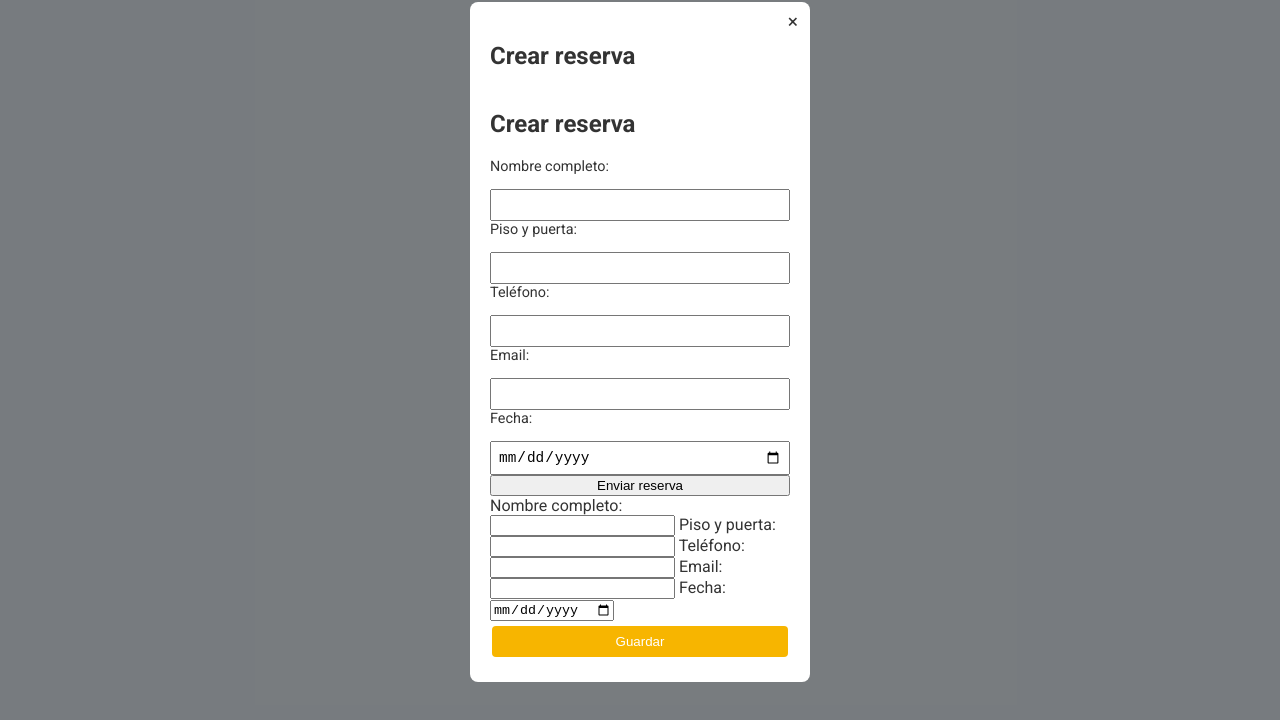
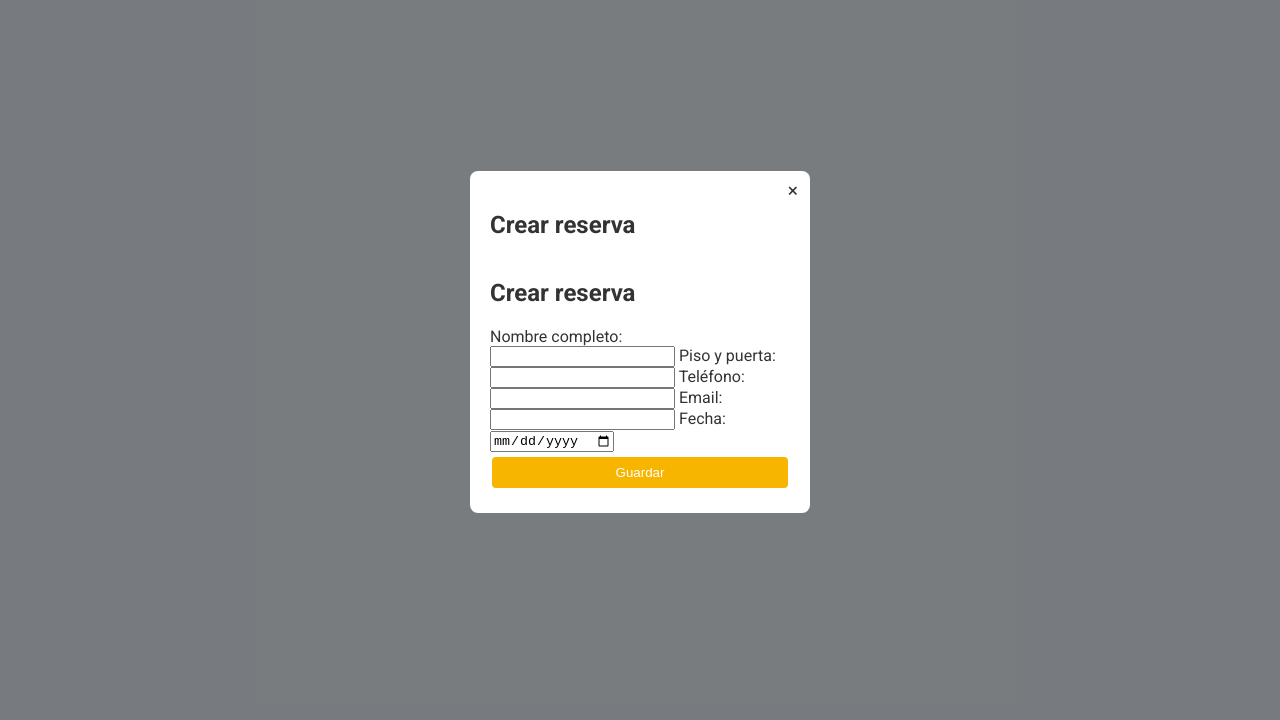
Before and after one commit to miradordecampello/reservas-club-social, a plain HTML site: page index.html in a window 1280 px wide. Shown: the part 58-778 px from the top of the page. Drawn offline with Linux system fonts and the light colour scheme; a script that the page names is missing.

Commit message:
Update index.html

```diff
--- a/index.html
+++ b/index.html
@@ -56,29 +56,6 @@
       <h2 id="modal-title">Crear reserva</h2>
       <form action="https://formsubmit.co/csmiradordecampello@gmail.com" method="POST">
   <h2>Crear reserva</h2>
-
-  <label>Nombre completo:</label>
-  <input type="text" name="nombre" required>
-
-  <label>Piso y puerta:</label>
-  <input type="text" name="piso_puerta" required>
-
-  <label>Teléfono:</label>
-  <input type="tel" name="telefono" required>
-
-  <label>Email:</label>
-  <input type="email" name="email_usuario" required>
-
-  <label>Fecha:</label>
-  <input type="date" name="fecha" required>
-
-  <!-- Opcional: evitar SPAM bots -->
-  <input type="hidden" name="_captcha" value="false">
-
-  <!-- Redirigir tras enviar -->
-  <input type="hidden" name="_next" value="https://miradordecampello.github.io/gracias.html">
-
-  <button type="submit">Enviar reserva</button>
 </form>
 
         <input type="hidden" id="event-id" value="">
```
